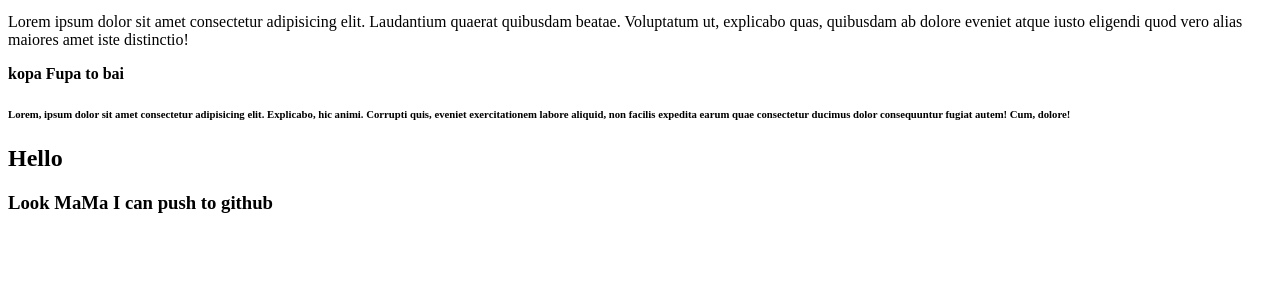
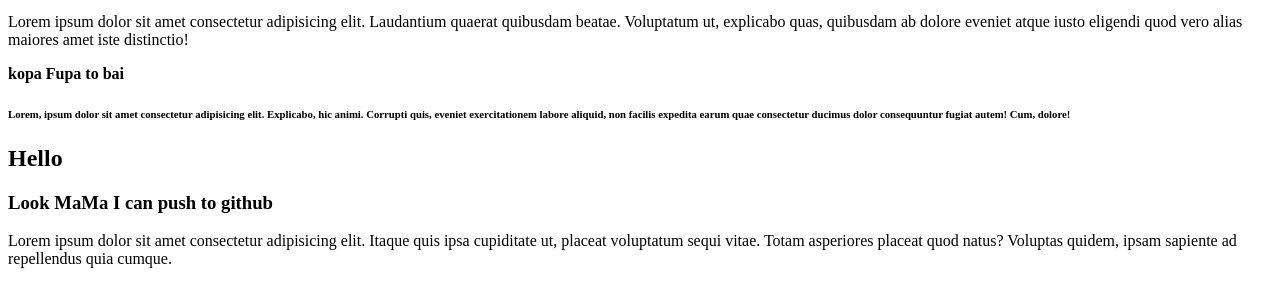
Before and after one commit to Arifur-Rahman-Khan/My-first-webside, a plain HTML site: page index.html in a window 1280 px wide. Shown: the part 101-408 px from the top of the page. Drawn offline with Linux system fonts and the light colour scheme.

Commit message:
my first webside

```diff
--- a/index.html
+++ b/index.html
@@ -18,6 +18,7 @@
 
     <h2>Hello</h2>
     <h3>Look MaMa I can push to github</h3>
+    <p>Lorem ipsum dolor sit amet consectetur adipisicing elit. Itaque quis ipsa cupiditate ut, placeat voluptatum sequi vitae. Totam asperiores placeat quod natus? Voluptas quidem, ipsam sapiente ad repellendus quia cumque.</p>
 </body>
 
 </html>
```
